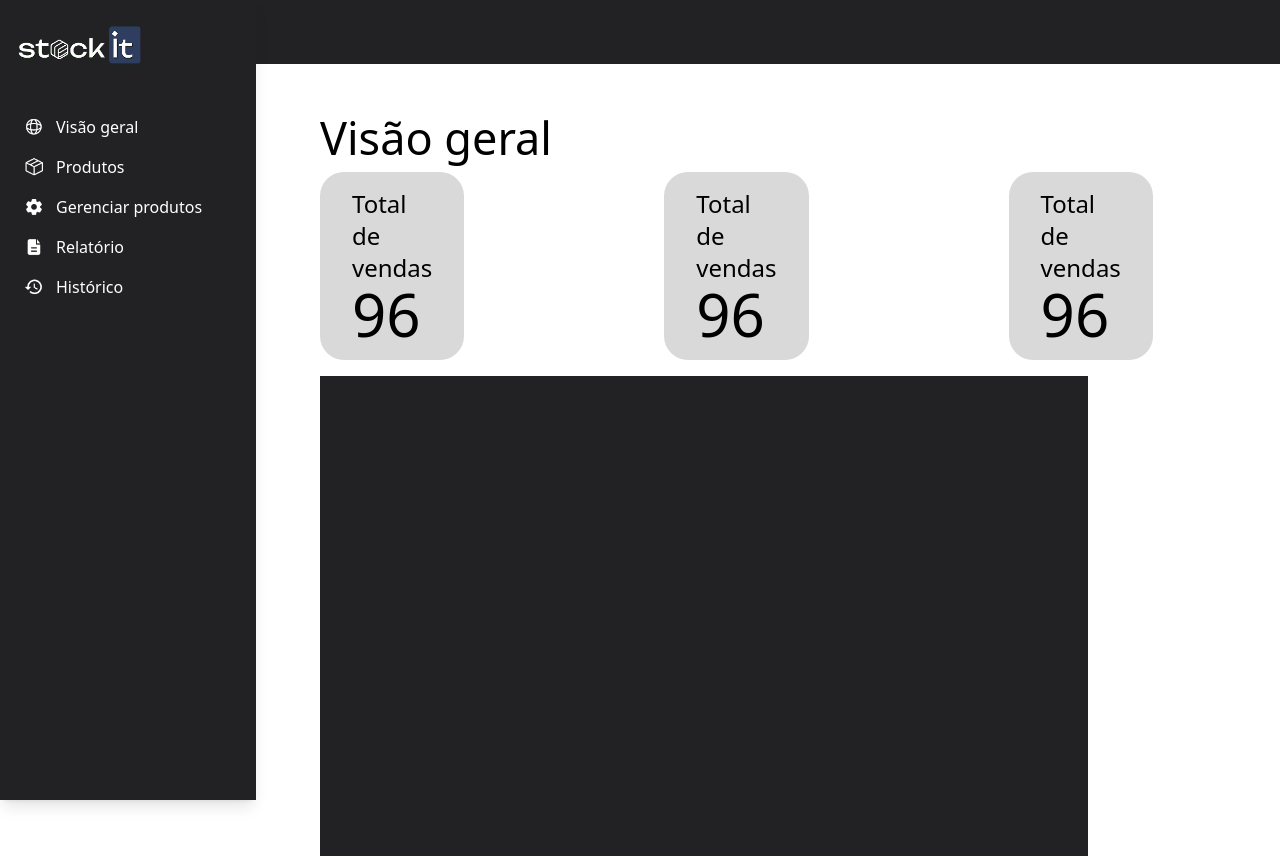
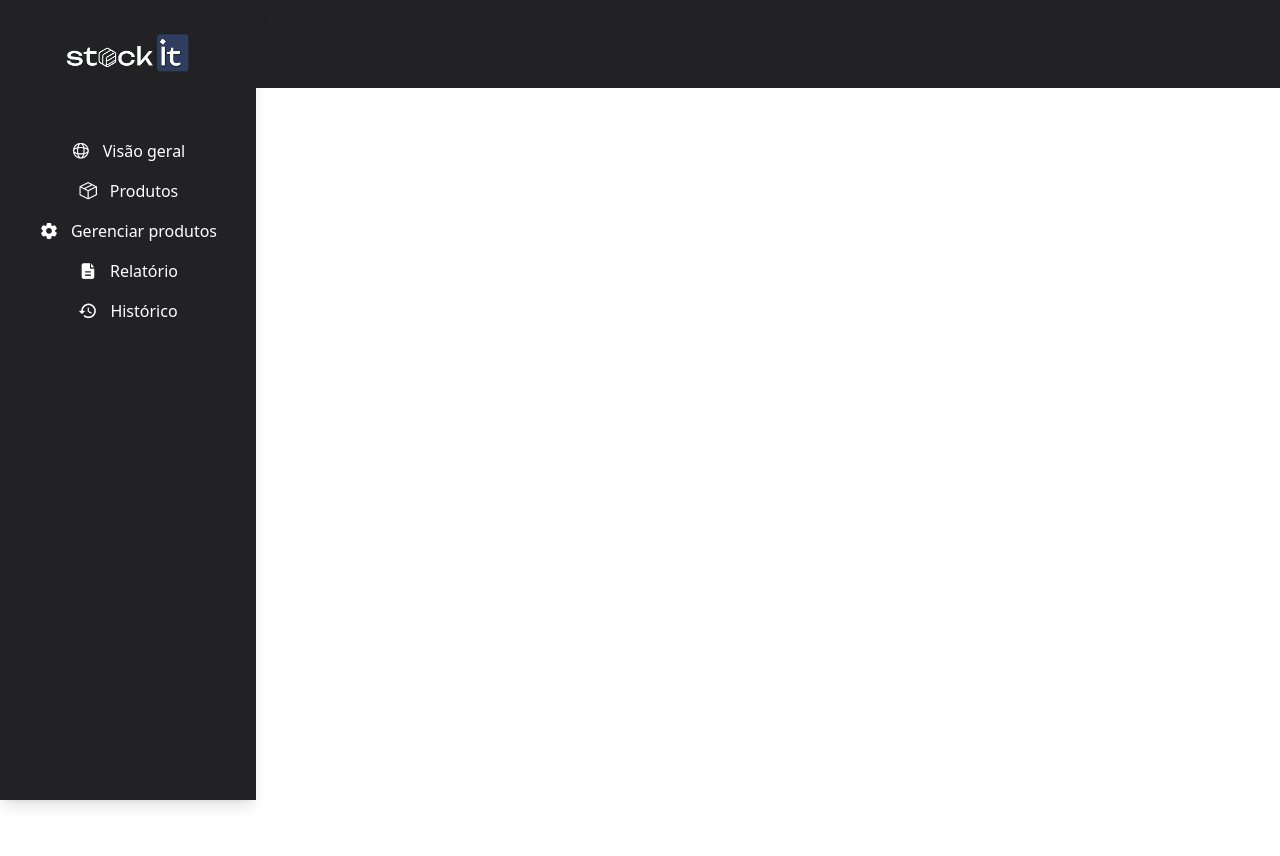
Before and after one commit to pabloknapp/Stockit, a React (Vite) app: page / in a window 1280 px wide. After the commit the page ends 800 px from the top, so only its background shows below. Built offline with nearby package versions, Linux system fonts and the light colour scheme.

Commit message:
Menu alterado

```diff
--- a/src/App.jsx
+++ b/src/App.jsx
@@ -10,7 +10,7 @@ function App() {
   return (
     <>
         <Menu />
-        <Home />
+        {/* <Home /> */}
     </>
   )
 }
--- a/src/Components/Menu.jsx
+++ b/src/Components/Menu.jsx
@@ -20,31 +20,42 @@ import { useState } from 'react'
       <>
           <nav className="justify-between items-center bg-cinza-escuro p-4 hidden md:block">
             <img src={IconsPerfil} alt="" className="w-8 h-8" />
+            <p>teste</p>
           </nav>
           <aside className="fixed top-0 left-0 h-full w-64 bg-cinza-escuro text-white z-50 shadow-lg overflow-y-auto cursor-pointer hidden md:block">
-            <div className="flex justify-between items-center px-4 py-6 ">
+            <div className="flex justify-center items-center px-4 mt-8 mb-16 ">
               <img src={Logo} alt="" className="w-32" />
             </div>
-            <ul className="flex flex-col gap-4 p-6">
-              <li className="flex items-center gap-3">
+            <ul className="flex items-center flex-col gap-4">
+              <li>
+                <a href="x" className='flex items-center gap-3'>
                   <img src={IconsGlobo} alt="" className="w-5" />
-                <a href="">Visão geral</a>
+                  <p>Visão geral</p>
+                </a>
               </li>
-              <li className="flex items-center gap-3">
+              <li>
+                <a href="z" className='flex items-center gap-3'>
                   <img src={IconsCaixa} alt="" className="w-5" />
-                <a href="">Produtos</a>
+                  <p>Produtos</p>
+                </a>
               </li>
-              <li className="flex items-center gap-3">
+              <li>
+                <a href="" className='flex items-center gap-3'>
                 <img src={IconsEngrenagem} alt="" className="w-5" />
-                <a href="">Gerenciar produtos</a>
+                <p>Gerenciar produtos</p>
+                </a>
               </li>
-              <li className="flex items-center gap-3">
+              <li>
+                <a href="" className='flex items-center gap-3'>
                 <img src={IconsDocument} alt="" className="w-5" />
-                <a href="">Relatório</a>
+                <p>Relatório</p>
+                </a>
               </li>
-              <li className="flex items-center gap-3">
+              <li>
+                <a href="" className='flex items-center gap-3'>
                   <img src={IconsRelogio} alt="" className="w-5" />
-                <a href="">Histórico</a>
+                  <p>Histórico</p>
+                </a>
               </li>
             </ul>
           </aside>
@@ -65,27 +76,36 @@ import { useState } from 'react'
                 <img src={IconsX} alt="" className="w-6 h-6" />
               </button>
             </div>
-
-            <ul className="flex flex-col gap-4 p-6">
-              <li className="flex items-center gap-3">
+            <ul className="flex flex-col gap-4 p-6 ">
+              <li>
+                <a href="x" className='flex items-center gap-3'>
                   <img src={IconsGlobo} alt="" className="w-5" />
-                <a href="">Visão geral</a>
+                  <p>Visão geral</p>
+                </a>
               </li>
-              <li className="flex items-center gap-3">
+              <li>
+                <a href="z" className='flex items-center gap-3'>
                   <img src={IconsCaixa} alt="" className="w-5" />
-                <a href="">Produtos</a>
+                  <p>Produtos</p>
+                </a>
               </li>
-              <li className="flex items-center gap-3">
+              <li>
+                <a href="" className='flex items-center gap-3'>
                 <img src={IconsEngrenagem} alt="" className="w-5" />
-                <a href="">Gerenciar produtos</a>
+                <p>Gerenciar produtos</p>
+                </a>
               </li>
-              <li className="flex items-center gap-3">
+              <li>
+                <a href="" className='flex items-center gap-3'>
                 <img src={IconsDocument} alt="" className="w-5" />
-                <a href="">Relatório</a>
+                <p>Relatório</p>
+                </a>
               </li>
-              <li className="flex items-center gap-3">
+              <li>
+                <a href="" className='flex items-center gap-3'>
                   <img src={IconsRelogio} alt="" className="w-5" />
-                <a href="">Histórico</a>
+                  <p>Histórico</p>
+                </a>
               </li>
             </ul>
           </aside>
```
Lines whose indentation alone changed are shown as unchanged.
